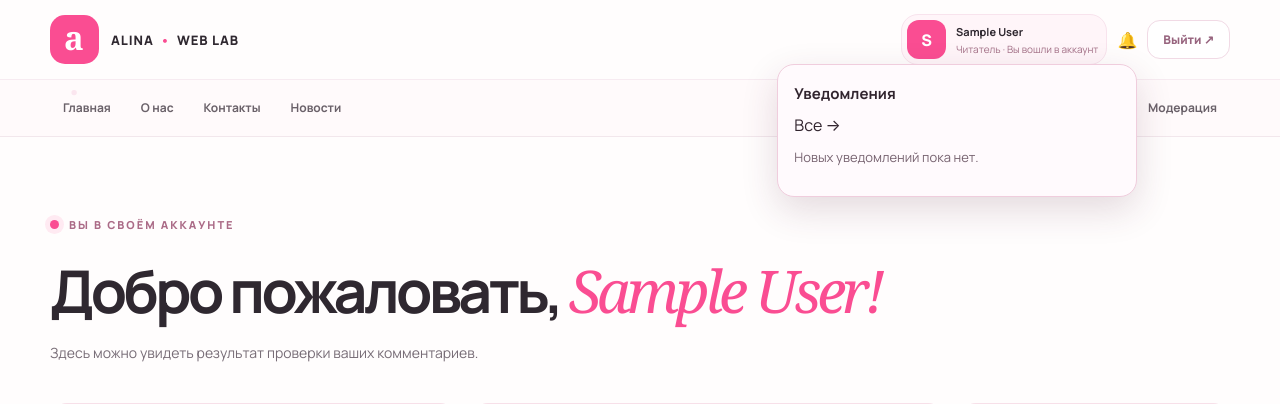
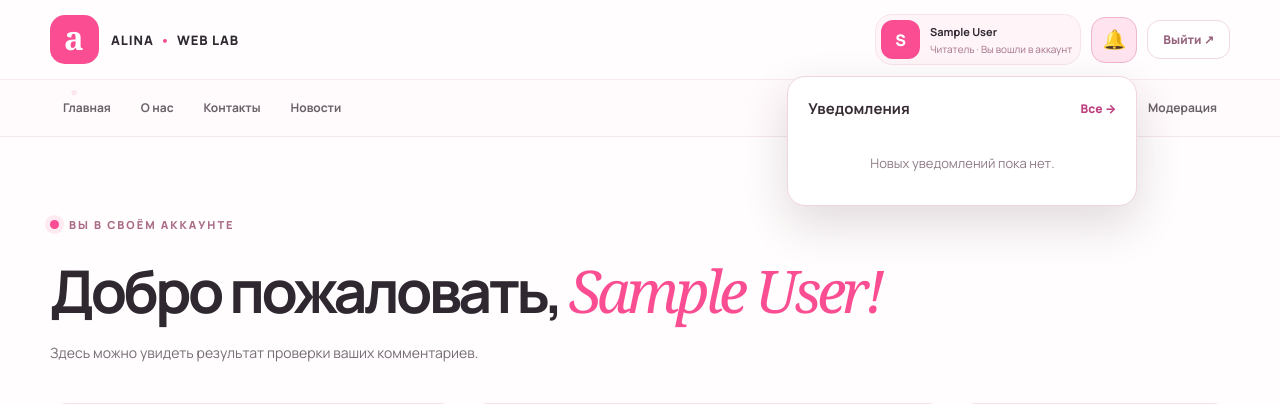
Before and after one commit to alinakashafutdinova/Servernaya_web-razrabotka_10-15, a Laravel app: page /account in a window 1280 px wide, after a click that opens the changed part. Shown: the top 404 px of the page. Run offline with Laravel 12, Linux system fonts and the light colour scheme; the visitor is signed in with stand-in values (Sample User, id 1); data that the repository does not hold is empty.

Commit message:
style(notifications): compact bell and clean dropdown in header

```diff
--- a/public/css/notifications.css
+++ b/public/css/notifications.css
@@ -26,3 +26,46 @@
 @media (max-width: 700px) {
     .readers-notifications__menu { right: auto; left: 0; }
 }
+
+/* Компактный колокольчик рядом с профилем и аккуратное выпадающее меню. */
+.readers-notifications { position: relative; display: inline-flex; align-items: center; flex: 0 0 auto; z-index: 80; }
+.readers-notifications__trigger {
+    display: inline-flex; justify-content: center; align-items: center;
+    width: 46px; height: 46px; padding: 0; cursor: pointer; position: relative;
+    list-style: none; border: 1px solid #f3d5e3; border-radius: 14px;
+    background: #fff3f8; color: #a33470;
+    transition: background .2s ease, border-color .2s ease;
+}
+.readers-notifications__trigger:hover, .readers-notifications[open] .readers-notifications__trigger {
+    background: #ffe4ef; border-color: #efb6d0;
+}
+.readers-notifications__trigger::-webkit-details-marker { display: none; }
+.readers-notifications__trigger::marker { content: ''; }
+.readers-notifications__bell { font-size: 19px; line-height: 1; }
+.readers-notifications .notice-count {
+    position: absolute; top: -7px; right: -7px; height: 20px; min-width: 20px;
+    padding: 0 5px; display: inline-grid; place-items: center; border-radius: 99px;
+    color: #fff; background: #db367a; font-size: 11px; line-height: 1; font-weight: 800;
+    box-shadow: 0 0 0 3px #fffdfd;
+}
+.readers-notifications__menu {
+    position: absolute; z-index: 200; top: calc(100% + 13px); right: 0;
+    width: min(350px, calc(100vw - 26px)); max-height: min(430px, 70vh);
+    overflow-y: auto; padding: 10px; color: #372b34; background: #fff;
+    border: 1px solid #f0d4e0; border-radius: 18px;
+    box-shadow: 0 18px 45px rgba(70, 37, 57, .16);
+}
+.readers-notifications__menu-top { display: flex; align-items: center; justify-content: space-between; gap: 12px; padding: 11px 10px 10px; }
+.readers-notifications__heading { font-size: 15px; margin: 0; color: #372c33; }
+.readers-notifications__all-top { font-size: 12px; font-weight: 800; color: #bd3f7f; white-space: nowrap; }
+.readers-notifications__entry {
+    display: block; width: 100%; text-align: left; margin: 0 0 5px;
+    padding: 12px 11px; background: #fff9fb; border: 1px solid #f6e6ed; border-radius: 11px;
+}
+.readers-notifications__entry:hover { background: #fff0f6; border-color: #f0cbdd; }
+.readers-notifications__kind { display: block; font-size: 10px; letter-spacing: .04em; color: #a35d7b; font-weight: 700; margin-bottom: 5px; }
+.readers-notifications__action { display: block; width: 100%; text-align: left; font-size: 13px; line-height: 1.45; font-weight: 750; overflow-wrap: anywhere; color: #8d3265; background: transparent; border: 0; padding: 0; margin: 0; cursor: pointer; font-family: inherit; }
+.readers-notifications__empty { margin: 0; padding: 25px 14px 22px; text-align: center; font-size: 13px; line-height: 1.5; color: #8f7b86; }
+@media (max-width: 650px) {
+    .readers-notifications__menu { right: -50px; left: auto; }
+}
```
